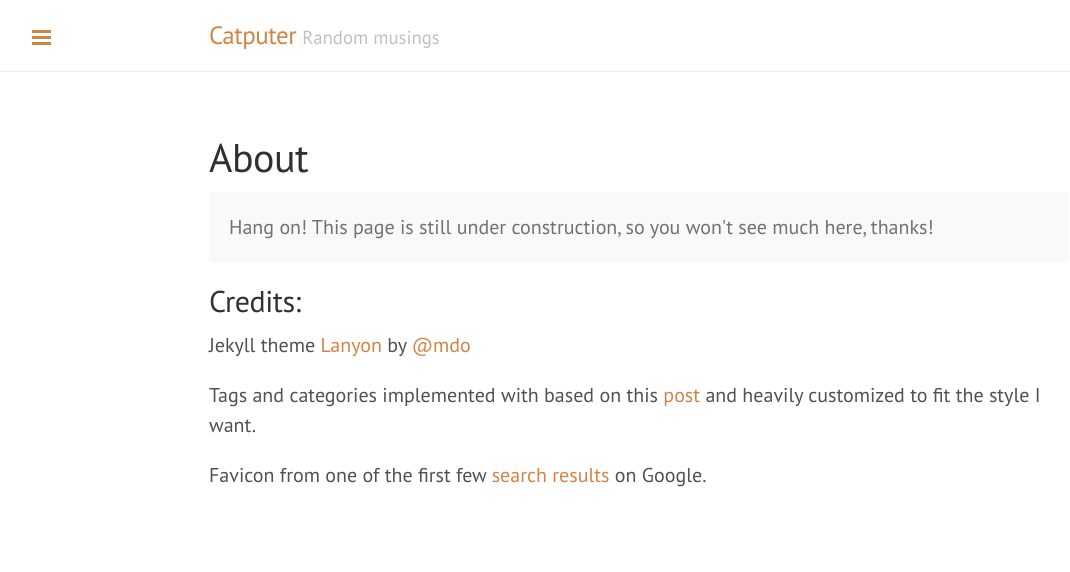
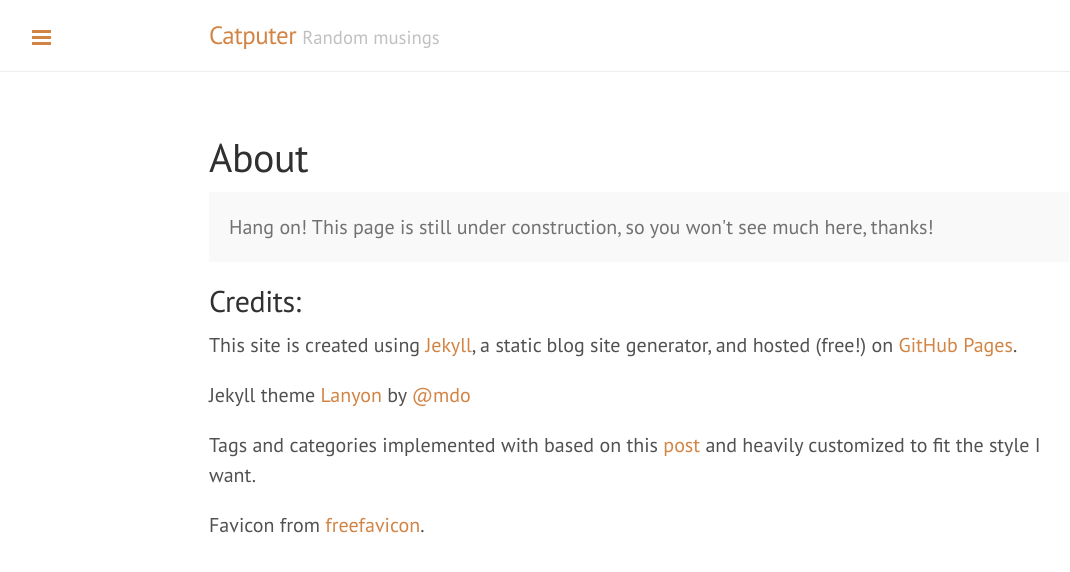
Before and after one commit to parrotchute/parrotchute.github.io, a Jekyll site: the page built from about.md, in a window 1280 px wide. Shown: the top 572 px of the page, without its empty margins (1-1071 px from the left). Built offline with Jekyll 4.4.1, drawn with Linux system fonts in a browser that asks for light colours; nearby versions of some CDN libraries.

Commit message:
Updated credits part of about page

```diff
--- a/about.md
+++ b/about.md
@@ -9,8 +9,10 @@ title: About
 
 ## Credits:
 
+This site is created using [Jekyll](http://jekyllrb.com/), a static blog site generator, and hosted (free!) on [GitHub Pages](https://pages.github.com/).
+
 Jekyll theme [Lanyon](http://lanyon.getpoole.com) by [@mdo](https://twitter.com/mdo" target="_blank)
 
 Tags and categories implemented with based on this [post](http://pavdmyt.com/how-to-implement-tags-at-jekyll-website/) and heavily customized to fit the style I want.
 
-Favicon from one of the first few [search results](http://www.freefavicon.com/freefavicons/animal/iconinfo/cat--5-152-85909.html) on Google.
+Favicon from [freefavicon](http://www.freefavicon.com/freefavicons/animal/iconinfo/cat--5-152-85909.html).
```
